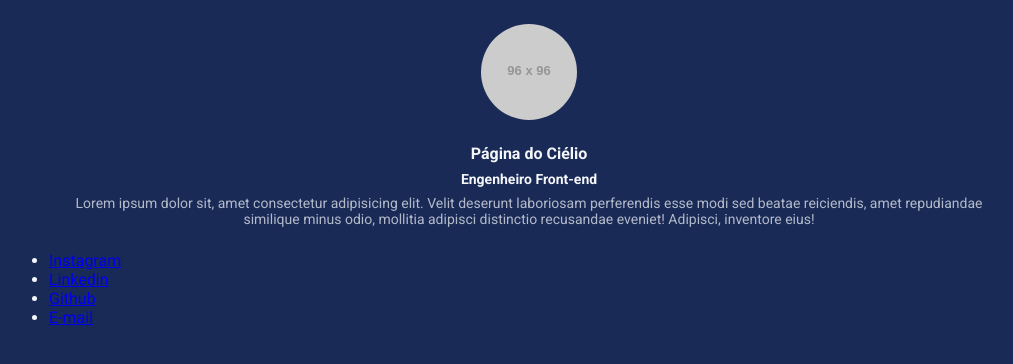
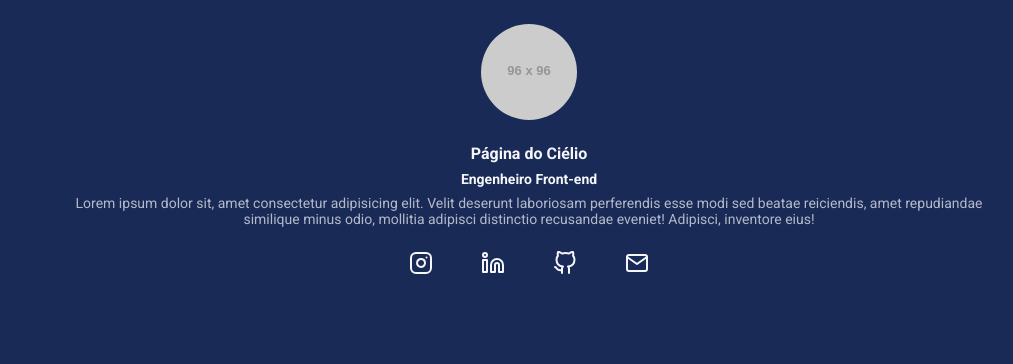
Before and after one commit to Cieliocas/LESS, a website: page index.html in a window 1280 px wide. Shown: the whole page, without its empty margins (111-1124 px from the left). Drawn offline with Linux system fonts and the light colour scheme; placeholder pictures from the web are drawn by us.

Commit message:
create less maps

```diff
--- a/index.html
+++ b/index.html
@@ -23,11 +23,28 @@
 
         </header>
         <nav>
-            <ul>
-                <li><a href="#">Instagram</a></li>
-                <li><a href="#">Linkedin</a></li>
-                <li><a href="#">Github</a></li>
-                <li><a href="#">E-mail</a></li>
+            <ul class="social-links">
+                <li>
+                    <a href="#">
+                        <img src="./src/images/instagram.svg" alt="Logo do Instagram">
+                    </a>
+                </li>
+                <li>
+                    <a href="#">
+                        <img src="./src/images/linkedin.svg" alt="Logo do Linkedin">
+                    </a>
+                </li>
+                <li>
+                    <a href="#">
+                        <img src="./src/images/github.svg" alt="Logo do Github">
+                    </a>
+                </li>
+                <li>
+                    <a href="#">
+                        <img src="./src/images/mail.svg" alt="Logo do Email">
+                    </a>
+                </li>
+
             </ul>
         </nav>
     </div>
--- a/src/styles/main.less
+++ b/src/styles/main.less
@@ -1,4 +1,5 @@
-@import 'variables.less';
+@import 'maps.less';
+
 @breakpointTablet: ~"(max-width: 1023px)";
 @breakpointMobile: ~"(min-width: 768px) and (max-width: 767px)";
 
@@ -14,8 +15,8 @@
 }
 
 body {
-    background-color: @backgroundColor;
-    color: @textColor;
+    background-color: #colors[backgroundColor];
+    color: #colors[textColor];
 }
 
 .container {
@@ -58,3 +59,22 @@ header {
         opacity: 70%;
     }
 }
+
+.social-links {
+    display: flex;
+    justify-content: space-between;
+    max-width: 240px;
+    width: 100%;
+    margin: 0 auto;
+
+    li {
+        list-style: none;
+
+        img {
+            transition: all ease .3s;
+            &:hover {
+                transform: scale(1.3);
+            }
+        }
+    }
+}
--- /dev/null
+++ b/src/styles/maps.less
@@ -0,0 +1,5 @@
+#colors() {
+    backgroundColor: #192a56;
+    buttonColor: #0097e6;
+    textColor: #f5f6fa;
+}
--- a/src/styles/variables.less
+++ /dev/null
@@ -1,3 +0,0 @@
-@backgroundColor: #192a56;
-@buttonColor: #0097e6;
-@textColor: #f5f6fa;
```
Also changed, not shown: .build/styles/main.css, build/styles/main.css, src/images/github.svg (added), src/images/instagram.svg (added), src/images/linkedin.svg (added), src/images/mail.svg (added).
